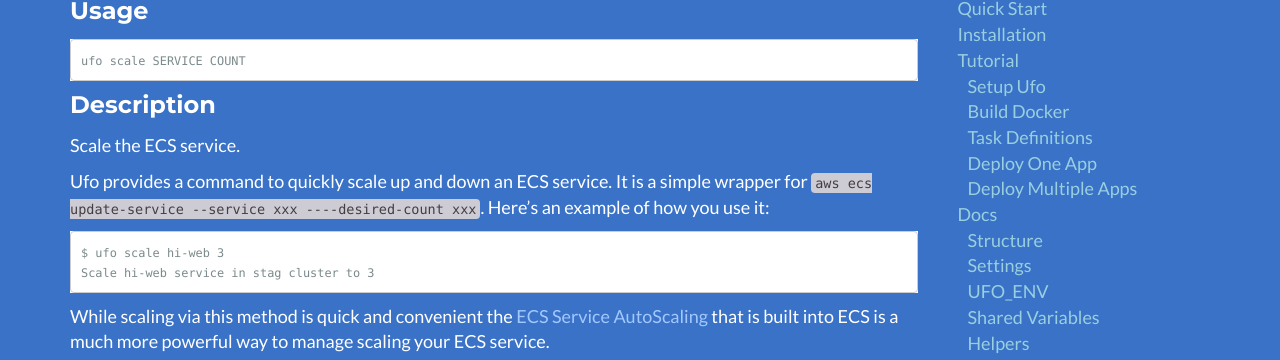
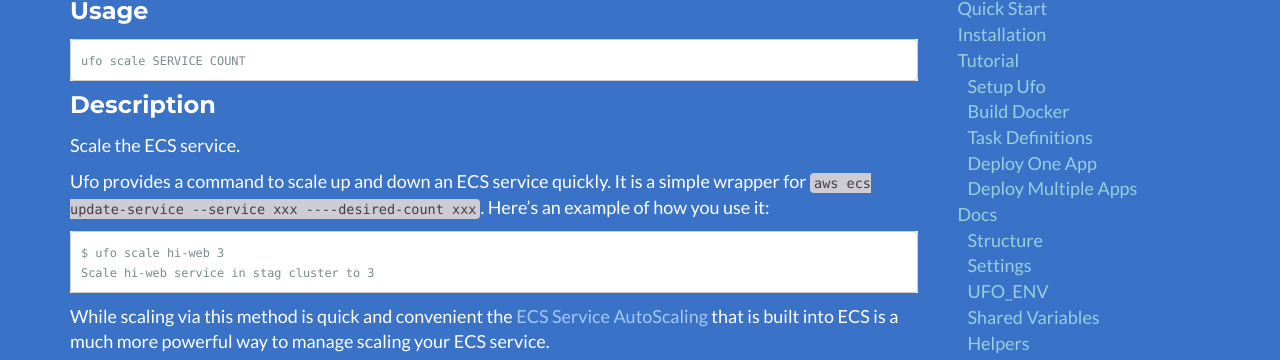
Before and after one commit to boltops-tools/ufo, a Jekyll site: the page built from docs/_reference/ufo-scale.md, in a window 1280 px wide and 900 px high. Shown: the part 225-585 px from the top of the window. Built offline with Jekyll 4.4.1, drawn with Linux system fonts in a browser that asks for light colours.

Commit message:
docs updated by circleci

```diff
--- a/docs/_reference/ufo-scale.md
+++ b/docs/_reference/ufo-scale.md
@@ -11,7 +11,7 @@ reference: true
 
 Scale the ECS service.
 
-Ufo provides a command to quickly scale up and down an ECS service. It is a simple wrapper for `aws ecs update-service --service xxx ----desired-count xxx`.  Here's an example of how you use it:
+Ufo provides a command to scale up and down an ECS service quickly. It is a simple wrapper for `aws ecs update-service --service xxx ----desired-count xxx`.  Here's an example of how you use it:
 
     $ ufo scale hi-web 3
     Scale hi-web service in stag cluster to 3
```
